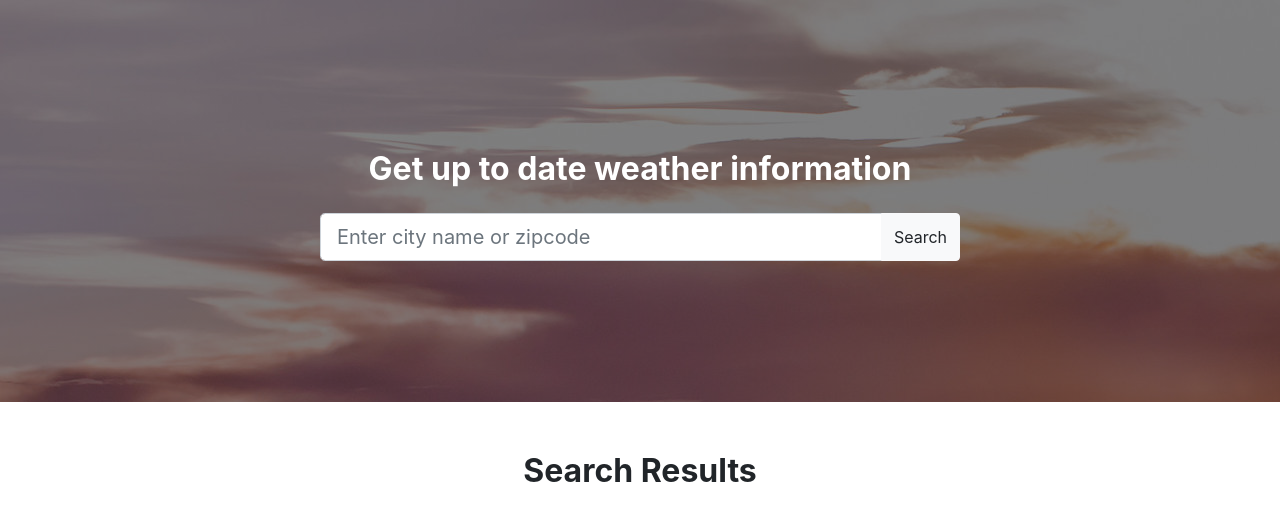
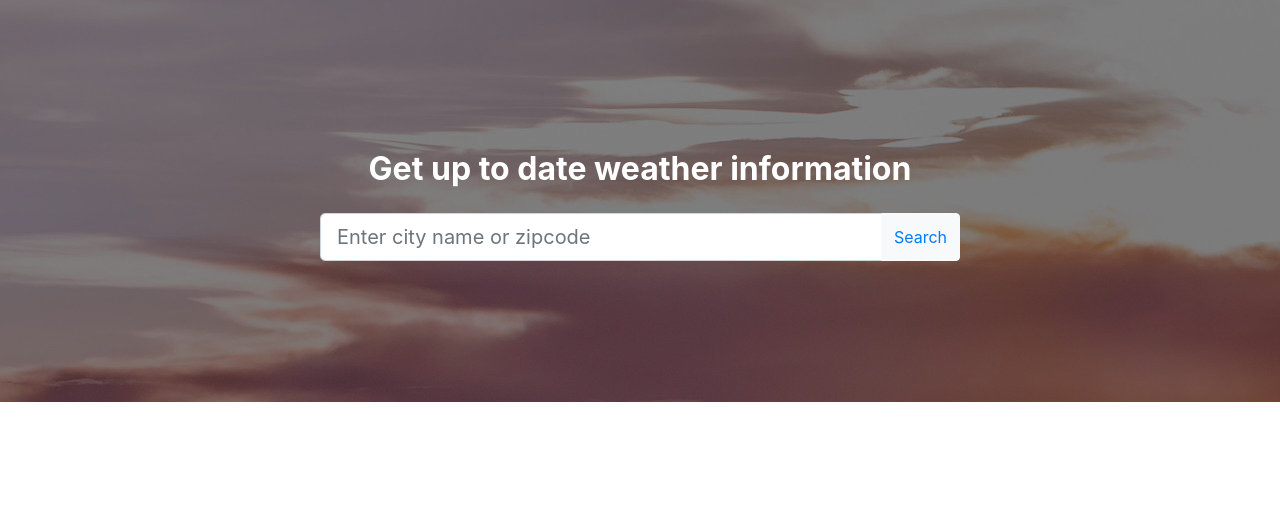
Before and after one commit to calvinlu3/weather-app, a React (Create React App) app: page / in a window 1280 px wide. Shown: the top 520 px of the page. Built offline with nearby package versions, Linux system fonts and the light colour scheme; the HTML template or start-up script is replaced by a standard one.

Commit message:
Created a Search results page to show locations after every search

```diff
--- a/src/App.css
+++ b/src/App.css
@@ -25,9 +25,14 @@
   color: white;
 }
 
-.home-results {
+/* Search */
+.results-main {
+  padding: 125px 0;
   text-align: center;
-  padding: 50px 0;
+  background: linear-gradient(rgba(0, 0, 0, 0.1), rgba(0, 0, 0, 0.1)),
+    url('./imgs/lightning.jpg');
+  background-size: cover;
+  background-position: 50% !important;
 }
 
 .result-container {
@@ -55,3 +60,14 @@
   font-size: x-large;
   font-weight: 700;
 }
+
+.results-text {
+  font-weight: 700;
+  font-size: 2.5em;
+  color: white;
+}
+
+.results-container {
+  text-align: center;
+  padding: 50px 0;
+}
--- a/src/App.js
+++ b/src/App.js
@@ -2,12 +2,14 @@ import { BrowserRouter as Router, Route } from 'react-router-dom';
 import './App.css';
 import HomePage from './components/HomePage';
 import ForcastPage from './components/ForecastPage';
+import ResultsPage from './components/ResultsPage';
 
 const App = () => {
   return (
     <div className='app'>
       <Router>
         <Route exact path='/' component={HomePage} />
+        <Route path='/search/:search' component={ResultsPage} />
         <Route path='/weather/location=:lat,:long' component={ForcastPage} />
       </Router>
     </div>
--- a/src/components/ForecastPage.js
+++ b/src/components/ForecastPage.js
@@ -2,7 +2,7 @@ import { useParams } from 'react-router-dom';
 
 function ForcastPage() {
   const { lat, long } = useParams();
-  return <h2>Got here</h2>;
+  return <div></div>;
 }
 
 export default ForcastPage;
--- a/src/components/HomePage.js
+++ b/src/components/HomePage.js
@@ -1,6 +1,6 @@
 import { useState } from 'react';
-import { Link } from 'react-router-dom';
-import { Search } from './Search';
+import { SearchBox } from './SearchBox';
+import { SearchResults } from './SearchResults';
 
 function HomePage() {
   const [searchResults, setSearchResults] = useState([]);
@@ -14,32 +14,7 @@ function HomePage() {
       <div className='home-main'>
         <div className='home-text'>Get up to date weather information</div>
         <div className='home-search'>
-          <Search searchCallback={afterSearch} />
-        </div>
-      </div>
-      <div className='container home-results'>
-        <h2 style={{ fontWeight: 700 }}>Search Results</h2>
-        <div className='row'>
-          {searchResults.map((location, idx) => {
-            return (
-              <div className='col-lg-4 col-md-6 col-sm-12' key={idx}>
-                <Link to={`weather/location=${location.lat},${location.lon}`}>
-                  <div className='result-container'>
-                    <div className='result-content'>
-                      <div className='result-content-text-title'>
-                        {location.name}
-                      </div>
-                      <div className='result-content-text-extra'>
-                        {location.state
-                          ? `${location.state}, ${location.country}`
-                          : `${location.country}`}
-                      </div>
-                    </div>
-                  </div>
-                </Link>
-              </div>
-            );
-          })}
+          <SearchBox />
         </div>
       </div>
     </div>
--- a/src/components/Search.js
+++ b/src/components/ResultsPage.js
@@ -1,5 +1,7 @@
-import { useState } from 'react';
+import { useEffect, useState } from 'react';
+import { useParams } from 'react-router-dom';
 import axios from 'axios';
+import { SearchResults } from './SearchResults';
 
 const fetchLocationInfo = async (type, params) => {
   var geocodeData;
@@ -12,7 +14,7 @@ const fetchLocationInfo = async (type, params) => {
         break;
       case 'name':
         geocodeData = await axios.get(
-          `http://api.openweathermap.org/geo/1.0/direct?q=${params}&limit=5&appid=${process.env.REACT_APP_WEATHER_API_KEY}`
+          `http://api.openweathermap.org/geo/1.0/direct?q=${params}&limit=8&appid=${process.env.REACT_APP_WEATHER_API_KEY}`
         );
         break;
       default:
@@ -25,26 +27,27 @@ const fetchLocationInfo = async (type, params) => {
   return geocodeData;
 };
 
-export function Search({ searchCallback }) {
-  const [inputLocation, setInputLocation] = useState('');
+function ResultsPage() {
+  const [searchResults, setSearchResults] = useState([]);
   const [searchError, setSearchError] = useState('');
+  const { search } = useParams();
 
-  const getGeocodedLocation = () => {
-    if (inputLocation.length === 0) return;
+  useEffect(() => {
+    if (search.length === 0) return;
 
     var queryParams;
     var isZip = true;
 
-    if (inputLocation.match(/\d+/g)) {
-      var zipcodeSplitIndex = inputLocation.search(/[\s,]+/g);
-      queryParams = inputLocation;
+    if (search.match(/\d+/g)) {
+      var zipcodeSplitIndex = search.search(/[\s,]+/g);
+      queryParams = search;
       if (zipcodeSplitIndex !== -1) {
-        queryParams = inputLocation.slice(0, zipcodeSplitIndex);
-        queryParams += `,${inputLocation.slice(zipcodeSplitIndex + 1).trim()}`;
+        queryParams = search.slice(0, zipcodeSplitIndex);
+        queryParams += `,${search.slice(zipcodeSplitIndex + 1).trim()}`;
       }
     } else {
       isZip = false;
-      var searchParamList = inputLocation
+      var searchParamList = search
         .split(/,\s+/g)
         .map((e) => e.trim().replace(/\s/g, '+'));
       queryParams = searchParamList.join(',');
@@ -61,29 +64,22 @@ export function Search({ searchCallback }) {
     fetchLocationInfo(isZip ? 'zip' : 'name', queryParams).then(
       (geocodeData) => {
         geocodeData
-          ? searchCallback(isZip ? [geocodeData.data] : geocodeData.data)
+          ? setSearchResults(isZip ? [geocodeData.data] : geocodeData.data)
           : setSearchError('No search results');
       }
     );
-  };
+  }, []);
 
   return (
-    <div className='input-group mb-3'>
-      <input
-        type='text'
-        className='form-control form-control-lg'
-        placeholder='Enter city name or zipcode'
-        onChange={(e) => setInputLocation(e.target.value)}
-      />
-      <div className='input-group-append'>
-        <button
-          className='btn btn-light'
-          type='button'
-          onClick={getGeocodedLocation}
-        >
-          Search
-        </button>
+    <div className='results'>
+      <div className='results-main'>
+        <div className='results-text'>Search Results for '{search}'</div>
+      </div>
+      <div className='results-container container'>
+        <SearchResults {...{ searchResults }}></SearchResults>
       </div>
     </div>
   );
 }
+
+export default ResultsPage;
--- /dev/null
+++ b/src/components/SearchBox.js
@@ -0,0 +1,22 @@
+import { useState } from 'react';
+import { Link } from 'react-router-dom';
+
+export const SearchBox = () => {
+  const [inputLocation, setInputLocation] = useState('');
+
+  return (
+    <div className='input-group mb-3'>
+      <input
+        type='text'
+        className='form-control form-control-lg'
+        placeholder='Enter city name or zipcode'
+        onChange={(e) => setInputLocation(e.target.value)}
+      />
+      <div className='input-group-append'>
+        <button className='btn btn-light' type='button'>
+          <Link to={`/search/${inputLocation}`}>Search</Link>
+        </button>
+      </div>
+    </div>
+  );
+};
--- /dev/null
+++ b/src/components/SearchResults.js
@@ -0,0 +1,28 @@
+import { Link } from 'react-router-dom';
+
+export const SearchResults = ({ searchResults }) => {
+  return (
+    <div className='row'>
+      {searchResults.map((location, idx) => {
+        return (
+          <div className='col-lg-4 col-md-6 col-sm-12' key={idx}>
+            <Link to={`/weather/location=${location.lat},${location.lon}`}>
+              <div className='result-container'>
+                <div className='result-content'>
+                  <div className='result-content-text-title'>
+                    {location.name}
+                  </div>
+                  <div className='result-content-text-extra'>
+                    {location.state
+                      ? `${location.state}, ${location.country}`
+                      : `${location.country}`}
+                  </div>
+                </div>
+              </div>
+            </Link>
+          </div>
+        );
+      })}
+    </div>
+  );
+};
```
Also changed, not shown: src/imgs/lightning.jpg (added).
